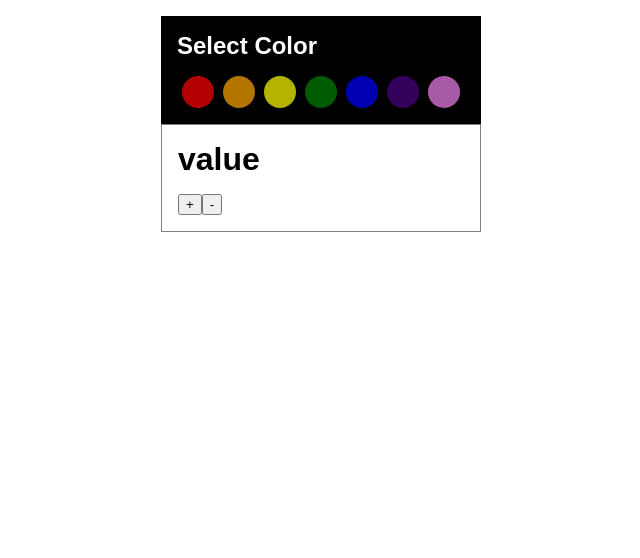
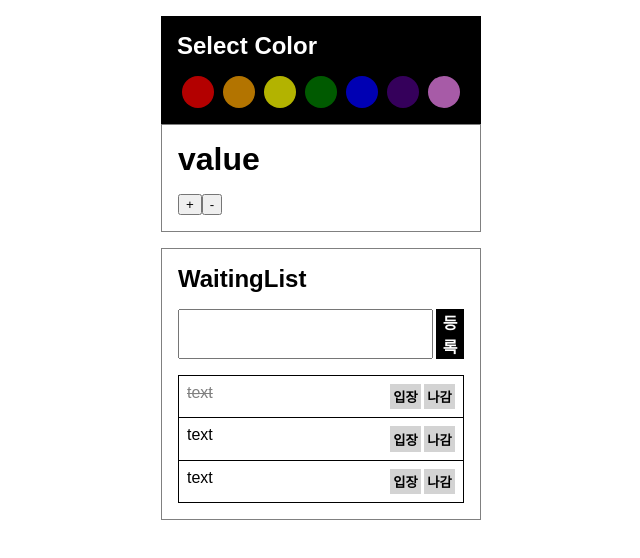
Before and after one commit to dorothy7964/redux_example_ducks-pattern, a React (Create React App) app: page / in a window 1280 px wide. Shown: the top 558 px of the page, without its empty margins (327-967 px from the left). Built offline with nearby package versions, Linux system fonts and the light colour scheme.

Commit message:
WaitingList 기본구조

```diff
--- a/src/App.js
+++ b/src/App.js
@@ -3,6 +3,7 @@ import './App.css';
 
 import Palette from './components/Palette';
 import Counter from './components/Counter';
+import WaitingList from './components/WaitingList';
 
 class App extends Component {
   render() {
@@ -10,6 +11,7 @@ class App extends Component {
       <div className="App">
         <Palette />
         <Counter />
+        <WaitingList />
       </div>
     );
   }
--- /dev/null
+++ b/src/components/WaitingList.css
@@ -0,0 +1,65 @@
+.WaitingList {
+  display: flex;
+  flex-direction: column;
+  border: 1px solid gray;
+  width: 20rem;
+  margin-top: 1rem;
+  padding: 1rem;
+}
+
+.WaitingList h2 {
+  margin-top: 0;
+  margin-bottom: 1rem;
+}
+
+.WaitingList form {
+  display: flex;
+}
+
+.WaitingList form input {
+  flex: 1;
+  font-size: 1.2rem;
+  outline: none;
+}
+
+.WaitingList form button {
+    border: none;
+    margin-left: 0.2rem;
+    background-color: black;
+    font-weight: 600;
+    font-size: 1rem;
+    color: white;
+}
+
+.WaitingList ul {
+  list-style: none;
+  padding-left: 0;
+  margin-bottom: 0;
+}
+
+.WaitingList ul li {
+  display: flex;
+  padding: 0.5rem;
+  border: 1px solid black;
+}
+
+.WaitingList ul li+li {
+  border-top: none;
+}
+
+.WaitingList .text {
+  flex: 1;
+}
+
+.WaitingList ul li .text.entered {
+  text-decoration: line-through;
+  color: gray;
+}
+
+.WaitingList ul li .buttons button {
+  border: none;
+  background-color: lightgrey;
+  margin-left: 0.2rem;
+  padding: 0.2rem;
+  font-weight: 600;
+}
--- /dev/null
+++ b/src/components/WaitingList.js
@@ -0,0 +1,43 @@
+import React from 'react';
+import './WaitingList.css';
+
+const WaitingList = (props) => {
+
+
+  return (
+    <div className="WaitingList">
+      <h2>WaitingList</h2>
+
+      <form>
+        <input />
+        <button>등록</button>
+      </form>
+
+      <ul>
+        <li>
+          <div className="text entered">text</div>
+          <div className="buttons">
+            <button>입장</button>
+            <button>나감</button>
+          </div>
+        </li>
+        <li>
+          <div className="text">text</div>
+          <div className="buttons">
+            <button>입장</button>
+            <button>나감</button>
+          </div>
+        </li>
+          <li>
+            <div className="text">text</div>
+            <div className="buttons">
+              <button>입장</button>
+              <button>나감</button>
+            </div>
+          </li>
+      </ul>
+    </div>
+  )
+}
+
+export default WaitingList;
```
